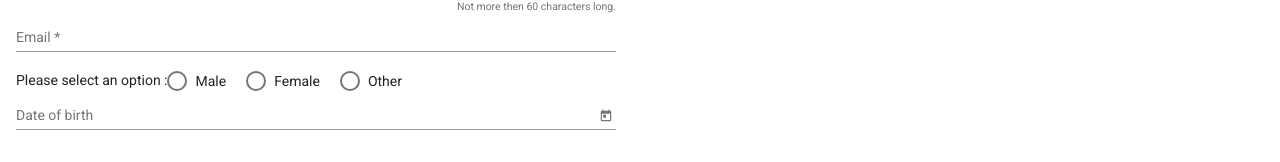
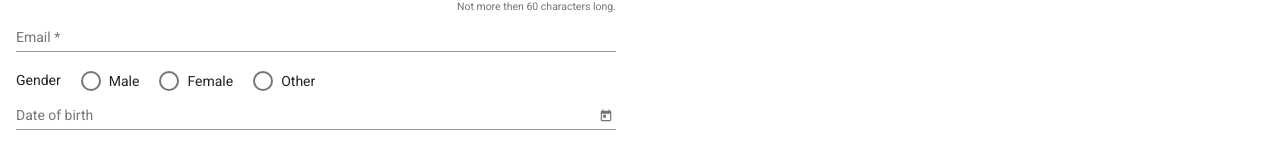
Before and after one commit to smuralee/demo-user-interface, an Angular app: page /#/app in a window 1280 px wide. Shown: the part 180-342 px from the top of the page. Built offline with nearby package versions, Linux system fonts and the light colour scheme.

Commit message:
Added the screenshot and fixed the css spacing

```diff
--- a/src/app/app-info/app-info.component.html
+++ b/src/app/app-info/app-info.component.html
@@ -54,7 +54,7 @@
 
       <div class="app-form-spacer"></div>
 
-      <mat-label>Please select an option :</mat-label>
+      <mat-label class="app-label-margin">Gender</mat-label>
       <mat-radio-group class="app-form-full-width" formControlName="gender" id="gender">
         <mat-radio-button value="M">Male</mat-radio-button>
         <mat-radio-button value="F">Female</mat-radio-button>
--- a/src/app/app-info/app-info.component.scss
+++ b/src/app/app-info/app-info.component.scss
@@ -23,6 +23,10 @@
   margin-left: 20px;
 }
 
+.app-label-margin {
+  margin-right: 20px;
+}
+
 .app-form-spacer {
   flex: 1 1 auto;
 }
```
Also changed, not shown: demo-form.png (added), 1 other file (tests, documents, lock files or other folders).
